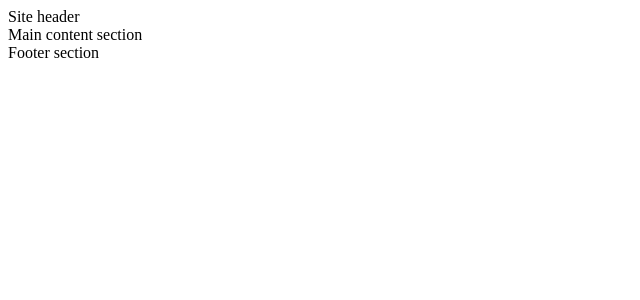
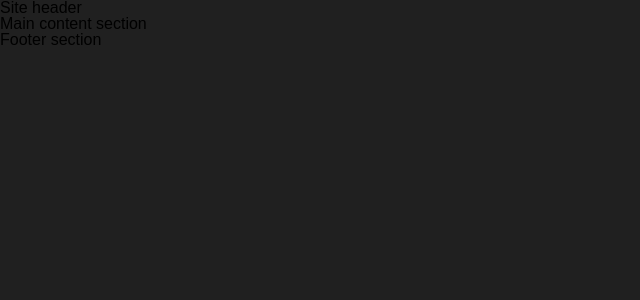
Before and after one commit to Orange-Book-Squad-8/orange-book-frontend, a React (Vite) app: page / in a window 1280 px wide. Shown: the top 300 px of the page, without its empty margins (0-640 px from the left). Built offline with nearby package versions, Linux system fonts and the light colour scheme.

Commit message:
feat/style: criei os estilos globais e reset de estilos, defini o tema dark mode base, criei um contexto que servirá o tema para todos os componentes da aplicação e apliquei o tema envolvendo a aplicação e os estilos globais no ponto de entrada da aplicação

```diff
--- /dev/null
+++ b/src/contexts/index.ts
@@ -0,0 +1 @@
+export { default as ThemeContextProvider } from './theme.context';
--- /dev/null
+++ b/src/contexts/theme.context.tsx
@@ -0,0 +1,13 @@
+import React from 'react';
+import { ThemeProvider } from 'styled-components';
+import { DARK_THEME } from '../styles';
+
+interface IThemeProps {
+  children: React.ReactNode;
+}
+
+function ThemeContextProvider({ children }: IThemeProps) {
+  return <ThemeProvider theme={DARK_THEME}>{children}</ThemeProvider>;
+}
+
+export default ThemeContextProvider;
--- a/src/main.tsx
+++ b/src/main.tsx
@@ -1,10 +1,16 @@
 import React from 'react';
 import ReactDOM from 'react-dom/client';
 import { RouterProvider } from 'react-router-dom';
+import { ThemeContextProvider } from './contexts';
+import { GlobalStyles, ResetStyles } from './styles';
 import Router from './router';
 
 ReactDOM.createRoot(document.getElementById('root') as HTMLElement).render(
   <React.StrictMode>
-    <RouterProvider router={Router} />
+    <ThemeContextProvider>
+      <ResetStyles />
+      <GlobalStyles />
+      <RouterProvider router={Router} />
+    </ThemeContextProvider>
   </React.StrictMode>
 );
--- /dev/null
+++ b/src/styles/global.styles.ts
@@ -0,0 +1,21 @@
+import { createGlobalStyle } from 'styled-components';
+
+export const GlobalStyles = createGlobalStyle`
+  *, *::before, *::after {
+    box-sizing: border-box;
+  }
+
+  html {
+    min-height: 100%;
+  }
+
+  body {
+    min-height: 100vh;
+    font-family: ${({ theme }) => theme.ubuntu};
+    background-color: ${({ theme }) => theme.primaryDarker};
+  }
+
+  div#root {
+    min-height: 100vh;
+  }
+`;
--- /dev/null
+++ b/src/styles/index.ts
@@ -0,0 +1,3 @@
+export * from './global.styles';
+export * from './reset.styles';
+export * from './theme.styles';
--- /dev/null
+++ b/src/styles/reset.styles.ts
@@ -0,0 +1,52 @@
+import { createGlobalStyle } from 'styled-components';
+
+export const ResetStyles = createGlobalStyle`
+  /* http://meyerweb.com/eric/tools/css/reset/
+  v2.0 | 20110126
+  License: none (public domain)
+  */
+
+  html, body, div, span, applet, object, iframe,
+  h1, h2, h3, h4, h5, h6, p, blockquote, pre,
+  a, abbr, acronym, address, big, cite, code,
+  del, dfn, em, img, ins, kbd, q, s, samp,
+  small, strike, strong, sub, sup, tt, var,
+  b, u, i, center,
+  dl, dt, dd, ol, ul, li,
+  fieldset, form, label, legend,
+  table, caption, tbody, tfoot, thead, tr, th, td,
+  article, aside, canvas, details, embed,
+  figure, figcaption, footer, header, hgroup,
+  menu, nav, output, ruby, section, summary,
+  time, mark, audio, video {
+    margin: 0;
+    padding: 0;
+    border: 0;
+    font-size: 100%;
+    font: inherit;
+    vertical-align: baseline;
+  }
+  /* HTML5 display-role reset for older browsers */
+  article, aside, details, figcaption, figure,
+  footer, header, hgroup, menu, nav, section {
+    display: block;
+  }
+  body {
+    line-height: 1;
+  }
+  ol, ul {
+    list-style: none;
+  }
+  blockquote, q {
+    quotes: none;
+  }
+  blockquote:before, blockquote:after,
+  q:before, q:after {
+    content: '';
+    content: none;
+  }
+  table {
+    border-collapse: collapse;
+    border-spacing: 0;
+  }
+`;
--- /dev/null
+++ b/src/styles/theme.styles.ts
@@ -0,0 +1,25 @@
+import { DefaultTheme } from 'styled-components';
+
+declare module 'styled-components' {
+  export interface DefaultTheme {
+    primary: string;
+    primaryDarker: string;
+    secondary: string;
+    secondaryDarker: string;
+    neutral: string;
+    ubuntu: string;
+  }
+}
+
+export const BASE_THEME = {
+  ubuntu: "'Ubuntu', sans-serif"
+};
+
+export const DARK_THEME: DefaultTheme = {
+  ...BASE_THEME,
+  primary: '#303030',
+  primaryDarker: '#202020',
+  secondary: '#FFA000',
+  secondaryDarker: '#FF7823',
+  neutral: '#ccc'
+};
```
